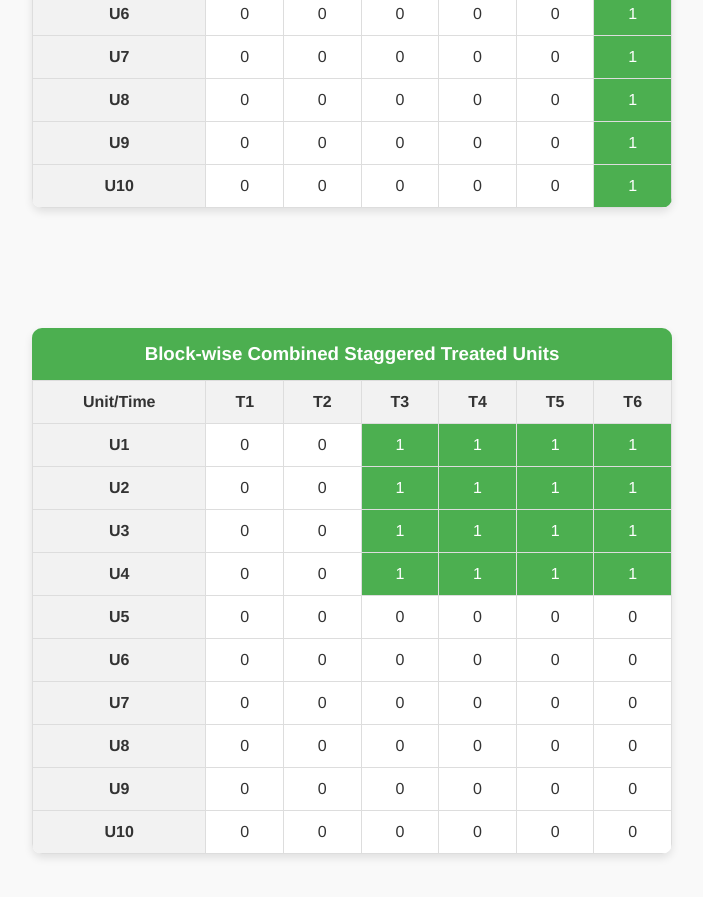
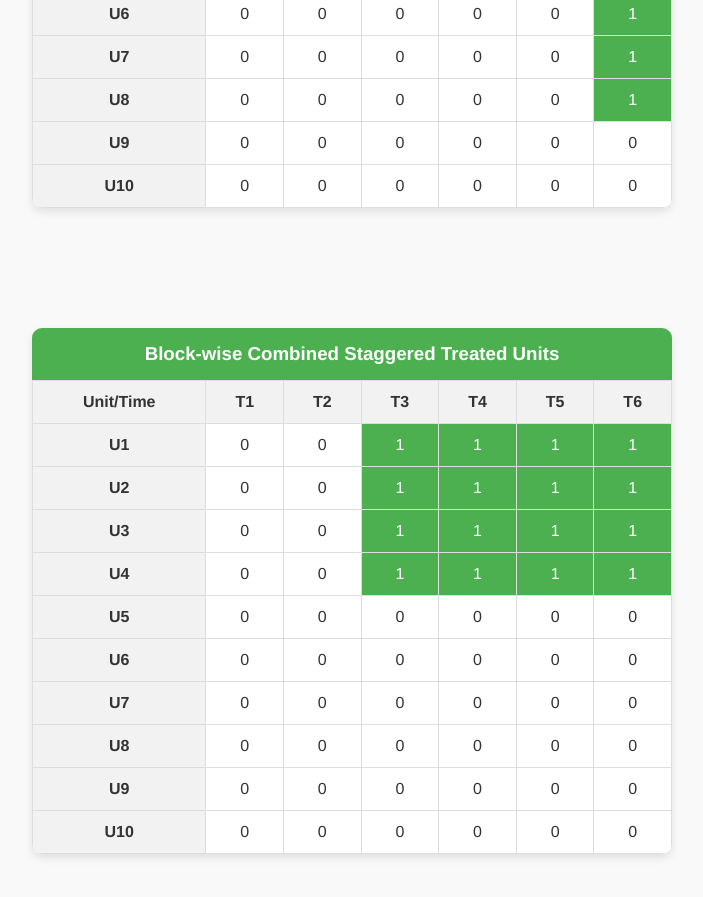
Before and after one commit to yhzhu99/panel-data-patterns, a plain HTML site: page index.html in a window 1280 px wide. Shown: the part 1700-2597 px from the top of the page, without its empty margins (288-991 px from the left). Drawn offline with Linux system fonts and the light colour scheme.

Commit message:
chore: update staggered case

```diff
--- a/index.html
+++ b/index.html
@@ -371,7 +371,7 @@
                             <td>0</td>
                             <td>0</td>
                             <td>0</td>
-                            <td class="treated">1</td>
+                            <td>0</td>
                         </tr>
                         <tr>
                             <th>U10</th>
@@ -380,7 +380,7 @@
                             <td>0</td>
                             <td>0</td>
                             <td>0</td>
-                            <td class="treated">1</td>
+                            <td>0</td>
                         </tr>
                     </table>
                 </div>
```
